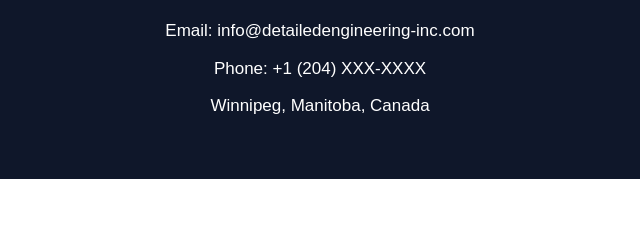
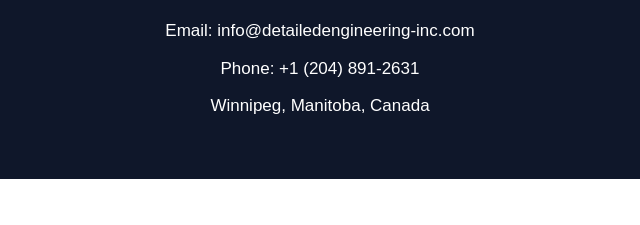
Before and after one commit to IranCivicAction/DESEng, a plain HTML site: page index.html in a window 1280 px wide. Shown: the part 2180-2405 px from the top of the page, 320-960 px from the left. Drawn offline with Linux system fonts and the light colour scheme.

Commit message:
Update index.html

```diff
--- a/index.html
+++ b/index.html
@@ -300,7 +300,7 @@ Our expertise includes pressure welding engineering, in-service welding support,
 
       <p>Email: info@detailedengineering-inc.com</p>
 
-      <p>Phone: +1 (204) XXX-XXXX</p>
+      <p>Phone: +1 (204) 891-2631</p>
 
       <p>Winnipeg, Manitoba, Canada</p>
 
```
